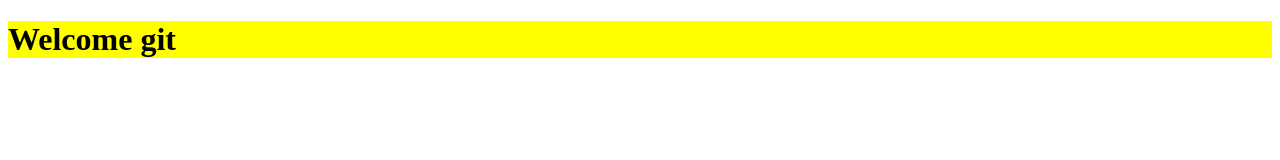
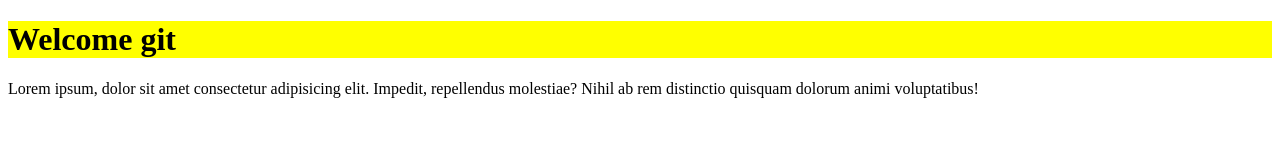
Before and after one commit to mustafo20072020/github, a plain HTML site: page index.html in a window 1280 px wide. Drawn offline with Linux system fonts and the light colour scheme.

Commit message:
added lorem

```diff
--- a/index.html
+++ b/index.html
@@ -10,5 +10,8 @@
     <header>
         <h1>Welcome git</h1>
     </header>
+    <div>
+        <p>Lorem ipsum, dolor sit amet consectetur adipisicing elit. Impedit, repellendus molestiae? Nihil ab rem distinctio quisquam dolorum animi voluptatibus!</p>
+    </div>
 </body>
 </html>
```
